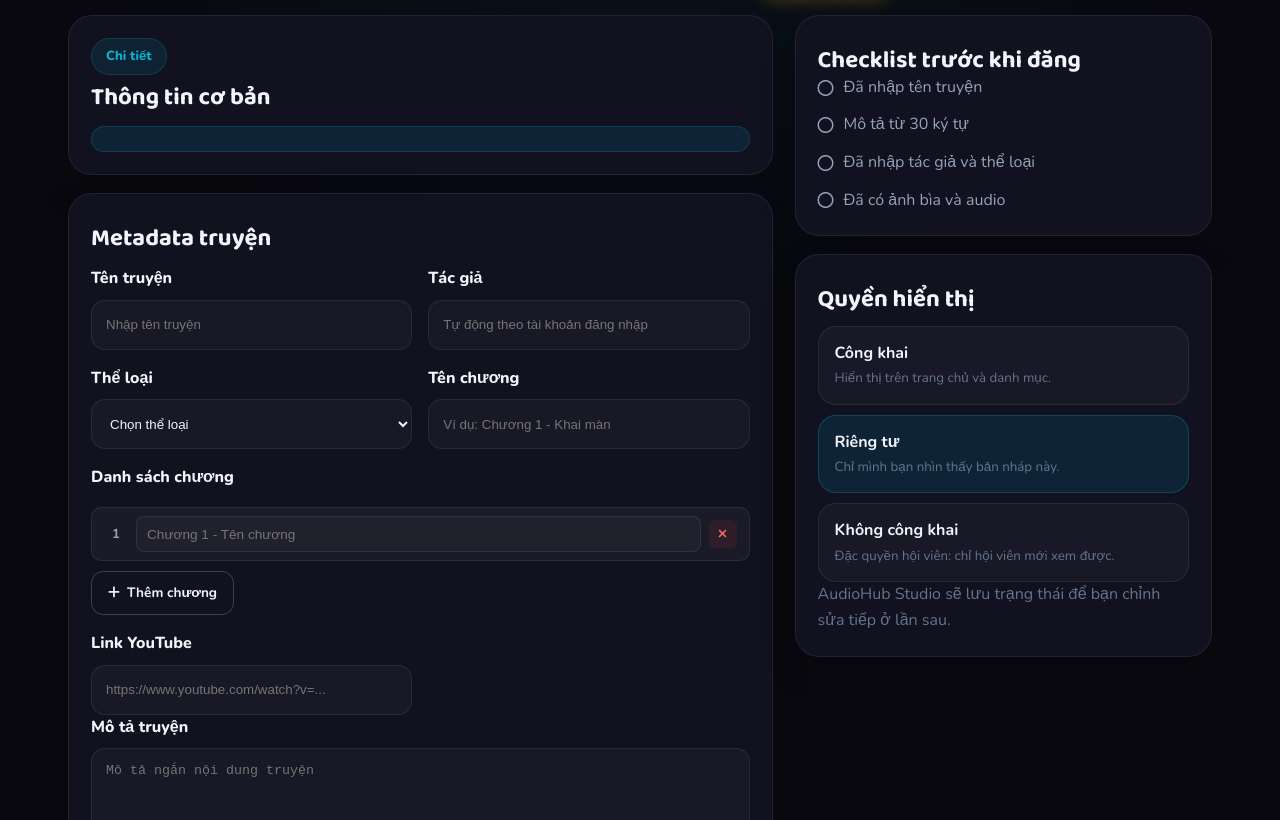
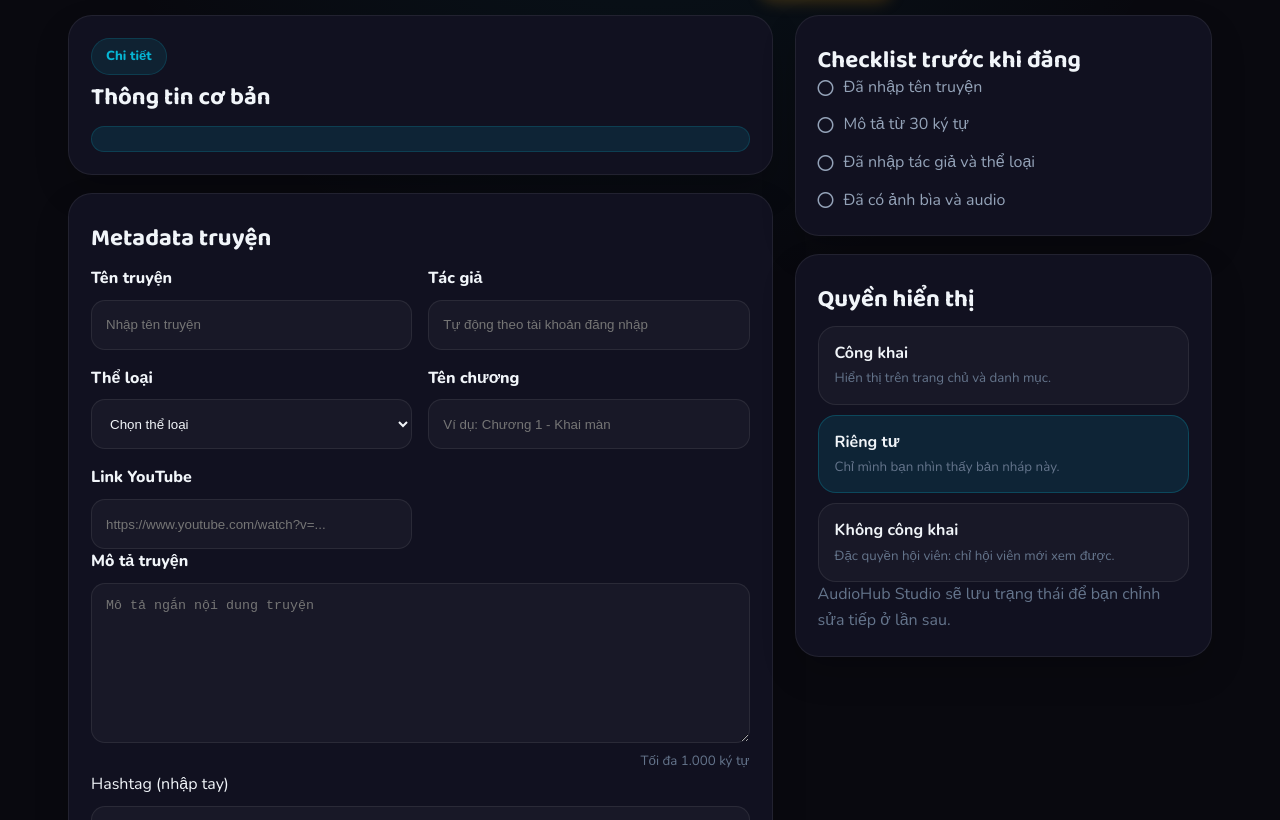
Before and after one commit to nguyennhuvinh664-cmyk/audiohub, a website: page html/upload-story.html in a window 1280 px wide. Shown: the part 280-1100 px from the top of the page. Drawn offline with nearby package versions, Linux system fonts and the light colour scheme.

Commit message:
Revert: remove chapter builder from upload form
- Remove chapter builder UI, JS, CSS from upload page
- Keep single chapterTitle input
- Remove chapters/chapterCount from payload
- Remove escapeHtml helper (not needed)

```diff
--- a/css/upload-story.css
+++ b/css/upload-story.css
@@ -560,30 +560,3 @@
   gap: 12px;
   flex-wrap: wrap;
 }
-
-/* Chapter builder */
-.chapter-builder { margin-top: 8px; }
-.chapter-builder__list { display: grid; gap: 8px; margin-bottom: 10px; }
-.chapter-builder__item {
-  display: flex; align-items: center; gap: 8px;
-  padding: 8px 12px; border-radius: 10px;
-  background: rgba(255,255,255,.04); border: 1px solid rgba(255,255,255,.08);
-}
-.chapter-builder__item span {
-  font-size: .82rem; font-weight: 700; color: var(--t2);
-  min-width: 24px; text-align: center;
-}
-.chapter-builder__item input {
-  flex: 1; height: 36px; padding: 0 10px;
-  border-radius: 8px; border: 1px solid rgba(255,255,255,.08);
-  background: rgba(255,255,255,.03); color: var(--t1);
-  font-size: .85rem; outline: none;
-}
-.chapter-builder__item input:focus { border-color: rgba(245,158,11,.4); }
-.chapter-builder__remove {
-  width: 28px; height: 28px; border-radius: 6px;
-  border: none; background: rgba(239,68,68,.1); color: #f87171;
-  cursor: pointer; display: flex; align-items: center; justify-content: center;
-  font-size: .75rem; flex-shrink: 0;
-}
-.chapter-builder__remove:hover { background: rgba(239,68,68,.2); }
--- a/html/upload-story.html
+++ b/html/upload-story.html
@@ -76,13 +76,6 @@
                 <label class="upload-field"><span>Tác giả</span><input type="text" placeholder="Tự động theo tài khoản đăng nhập" data-upload-author readonly aria-readonly="true" /></label>
                 <label class="upload-field"><span>Thể loại</span><select data-upload-genre><option value="">Chọn thể loại</option><option>Cổ Đại</option><option>Cổ Tích</option><option>Đam Mỹ</option><option>Dị Năng</option><option>Fanfic</option><option>Hệ Thống</option><option>Hiện Đại</option><option>Hoàng Đế</option><option>Huyền Huyễn</option><option>Không Gian</option><option>Kiếm Hiệp</option><option>Linh Dị</option><option>Mạt Thế</option><option>Ngôn Tình</option><option>Ngọt Sủng</option><option>Nữ Cường</option><option>Quân Nhân</option><option>Sát Thủ</option><option>Sủng Thú</option><option>Tận Thế</option><option>Thập Niên</option><option>Thú Nhân</option><option>Tinh Tế</option><option>Trọng Sinh</option><option>Tiên Hiệp</option><option>Xuyên Không</option><option>Đô Thị</option></select></label>
                 <label class="upload-field"><span>Tên chương</span><input type="text" placeholder="Ví dụ: Chương 1 - Khai màn" data-upload-chapter /></label>
-                <div class="upload-field" style="grid-column:1/-1;">
-                  <span>Danh sách chương</span>
-                  <div class="chapter-builder" data-chapter-builder>
-                    <div class="chapter-builder__list" data-chapter-builder-list></div>
-                    <button type="button" class="btn btn--outline" data-chapter-builder-add style="min-width:auto;padding:8px 16px;font-size:.85rem;"><i class="fa-solid fa-plus"></i> Thêm chương</button>
-                  </div>
-                </div>
                 <label class="upload-field"><span>Link YouTube</span><input type="url" placeholder="https://www.youtube.com/watch?v=..." data-upload-youtube-url /></label>
               </div>
               <label class="upload-field"><span>Mô tả truyện</span><textarea placeholder="Mô tả ngắn nội dung truyện" data-upload-description></textarea><small>Tối đa 1.000 ký tự</small></label>
--- a/js/upload-story-ui.js
+++ b/js/upload-story-ui.js
@@ -2,15 +2,6 @@
   var root = document.querySelector('.upload-page');
   if (!root) {
     return;
-  }
-
-  function escapeHtml(value) {
-    return String(value || '')
-      .replace(/&/g, '&amp;')
-      .replace(/</g, '&lt;')
-      .replace(/>/g, '&gt;')
-      .replace(/"/g, '&quot;')
-      .replace(/'/g, '&#39;');
   }
 
   var titleInput = document.querySelector('[data-upload-title]');
@@ -298,60 +289,8 @@
     coverKey: '',
     audioKey: '',
     readingText: '',
-    submitting: false,
-    chapters: []
+    submitting: false
   };
-
-  // ── Chapter builder ──
-  var chapterBuilderList = document.querySelector('[data-chapter-builder-list]');
-  var chapterBuilderAdd = document.querySelector('[data-chapter-builder-add]');
-
-  function renderChapterBuilder() {
-    if (!chapterBuilderList) return;
-    chapterBuilderList.innerHTML = state.chapters.map(function (ch, i) {
-      return '<div class="chapter-builder__item" data-chapter-builder-index="' + i + '">'
-        + '<span>' + (i + 1) + '</span>'
-        + '<input type="text" value="' + escapeHtml(ch.title) + '" placeholder="Chương ' + (i + 1) + ' - Tên chương" data-chapter-builder-title="' + i + '" />'
-        + '<button type="button" class="chapter-builder__remove" data-chapter-builder-remove="' + i + '" title="Xóa"><i class="fa-solid fa-xmark"></i></button>'
-        + '</div>';
-    }).join('');
-
-    // Bind title inputs
-    chapterBuilderList.querySelectorAll('[data-chapter-builder-title]').forEach(function (input) {
-      input.addEventListener('input', function () {
-        var idx = Number(input.getAttribute('data-chapter-builder-title'));
-        state.chapters[idx].title = input.value.trim();
-      });
-    });
-
-    // Bind remove buttons
-    chapterBuilderList.querySelectorAll('[data-chapter-builder-remove]').forEach(function (btn) {
-      btn.addEventListener('click', function () {
-        var idx = Number(btn.getAttribute('data-chapter-builder-remove'));
-        state.chapters.splice(idx, 1);
-        // Re-number
-        state.chapters.forEach(function (ch, i) { ch.chapterNumber = i + 1; });
-        renderChapterBuilder();
-      });
-    });
-  }
-
-  if (chapterBuilderAdd) {
-    chapterBuilderAdd.addEventListener('click', function () {
-      var num = state.chapters.length + 1;
-      state.chapters.push({ chapterNumber: num, title: '' });
-      renderChapterBuilder();
-      // Focus last input
-      var lastInput = chapterBuilderList.querySelector('[data-chapter-builder-title="' + (num - 1) + '"]');
-      if (lastInput) lastInput.focus();
-    });
-  }
-
-  // Auto-add first chapter if empty
-  if (state.chapters.length === 0) {
-    state.chapters.push({ chapterNumber: 1, title: '' });
-    renderChapterBuilder();
-  }
 
   function clearObjectUrl(value) {
     if (!value) {
@@ -600,16 +539,6 @@
     setFieldValue(descriptionInput, story.description);
     setFieldValue(genreSelect, story.genre);
     setFieldValue(chapterInput, story.chapterTitle);
-
-    // Load chapters into builder
-    if (Array.isArray(story.chapters) && story.chapters.length) {
-      state.chapters = story.chapters.map(function (ch, i) {
-        return { chapterNumber: ch.chapterNumber || (i + 1), title: ch.title || '' };
-      });
-    } else if (story.chapterTitle) {
-      state.chapters = [{ chapterNumber: 1, title: story.chapterTitle }];
-    }
-    renderChapterBuilder();
     setFieldValue(youtubeInput, story.youtubeUrl);
     setFieldValue(visibilitySelect, story.visibility || 'Riêng tư');
     state.visibility = visibilitySelect && visibilitySelect.value ? visibilitySelect.value : (story.visibility || 'Riêng tư');
@@ -964,8 +893,6 @@
         channelName: resolvedAuthor,
         genre: genreSelect ? genreSelect.value : '',
         chapterTitle: chapterInput ? chapterInput.value.trim() : '',
-        chapters: state.chapters.length ? state.chapters : [{ chapterNumber: 1, title: chapterInput ? chapterInput.value.trim() : '' }],
-        chapterCount: state.chapters.length || 1,
         youtubeUrl: youtubePayload.url,
         youtubeId: youtubePayload.id,
         visibility: forcePublished ? 'Công khai' : (forceDraft ? 'Riêng tư' : (state.visibility || 'Riêng tư')),
```
